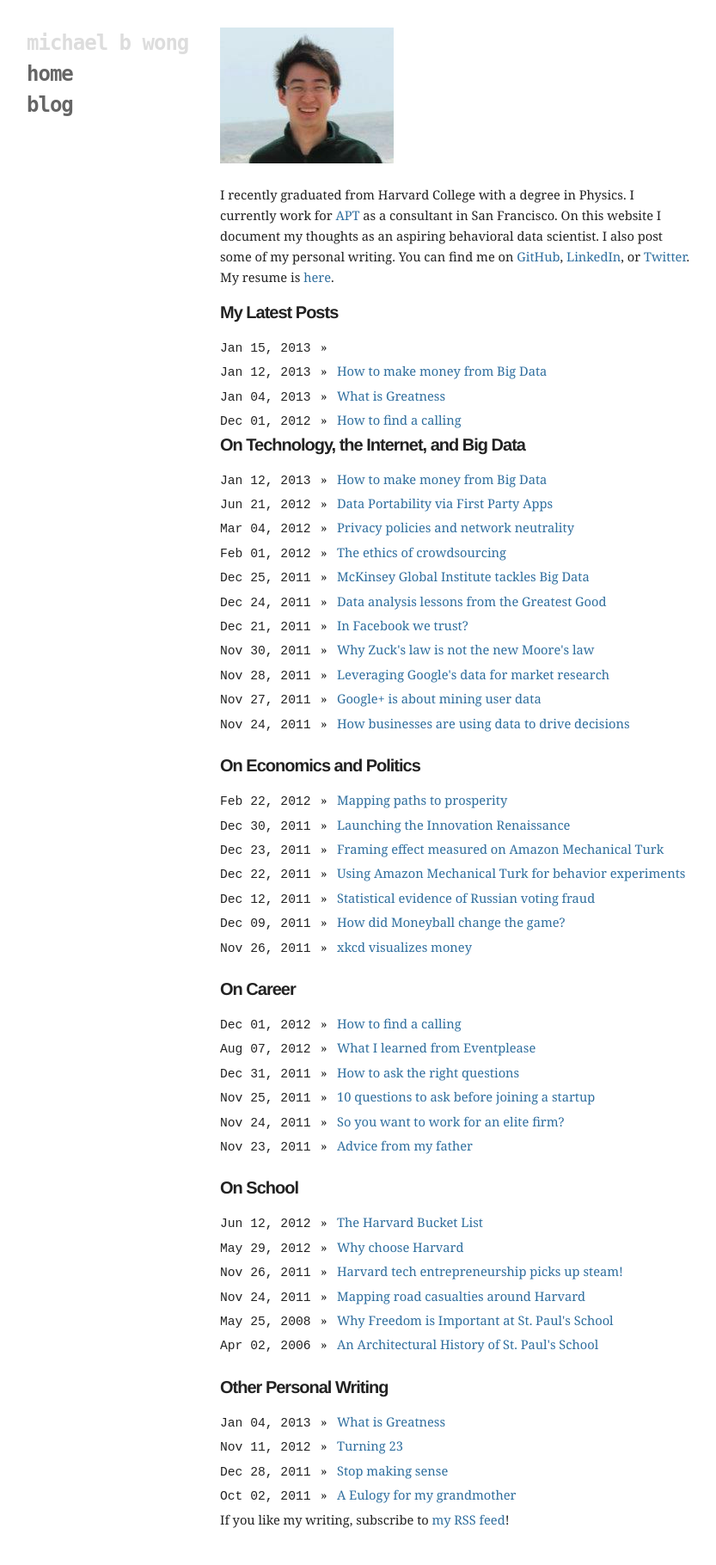
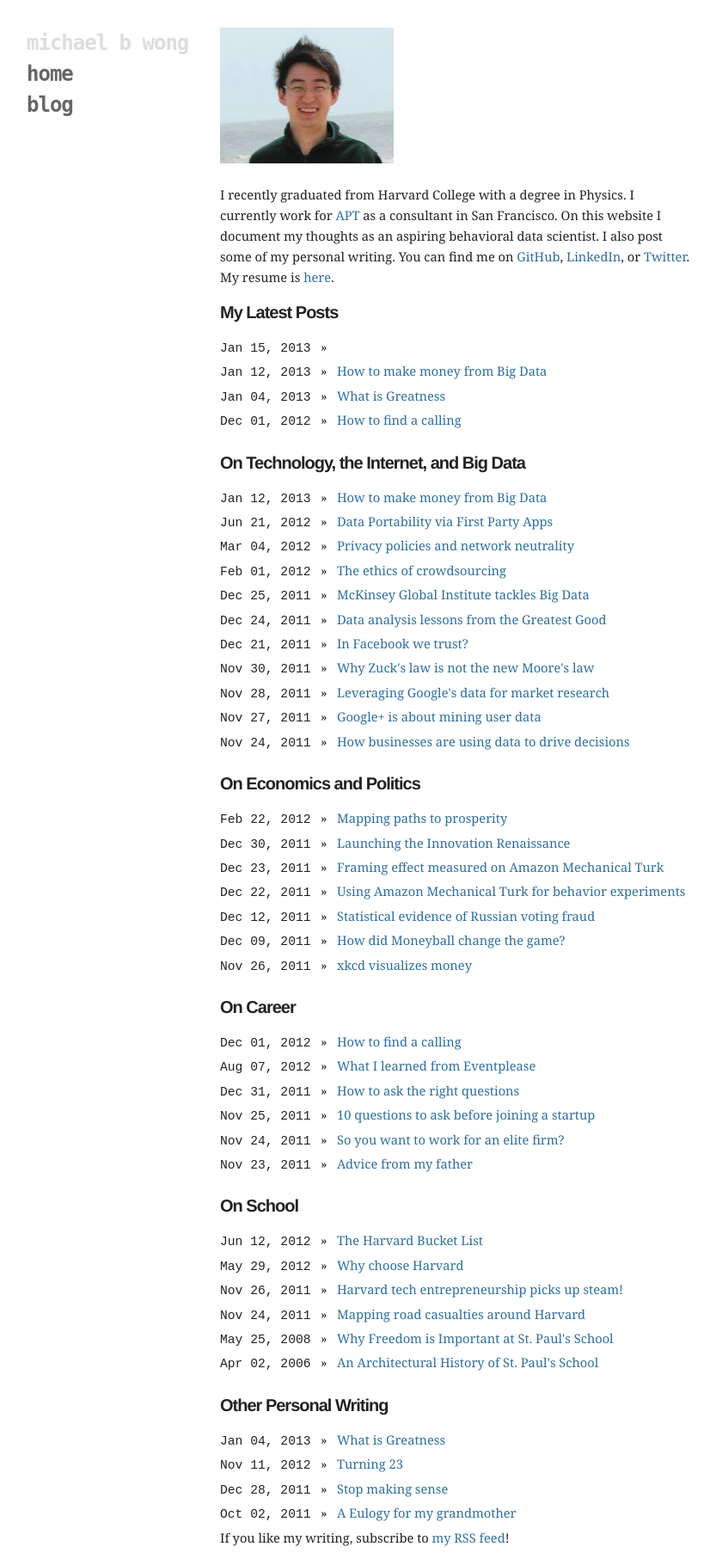
Before and after one commit to mbwong/mbwong.github.com, a Jekyll site: the page built from index.html, in a window 1280 px wide. Shown: the whole page at 86% size, without its empty margins (94-927 px from the left). Built offline with Jekyll 4.4.1, drawn with Linux system fonts in a browser that asks for light colours; before the commit the page ends 1799 px from its top, so only the background shows below that.

Commit message:
Update index.html

```diff
--- a/index.html
+++ b/index.html
@@ -16,7 +16,7 @@ title: Home
   {% endfor %}
   </ul>
 
-  <h2>On Technology, the Internet, and Big Data</h2>
+  <h2 style="margin-top: 25px">On Technology, the Internet, and Big Data</h2>
   <ul style="list-style: none; padding: 0; margin: 0;">
   {% for post in site.tags.data %}
     <li>
```
